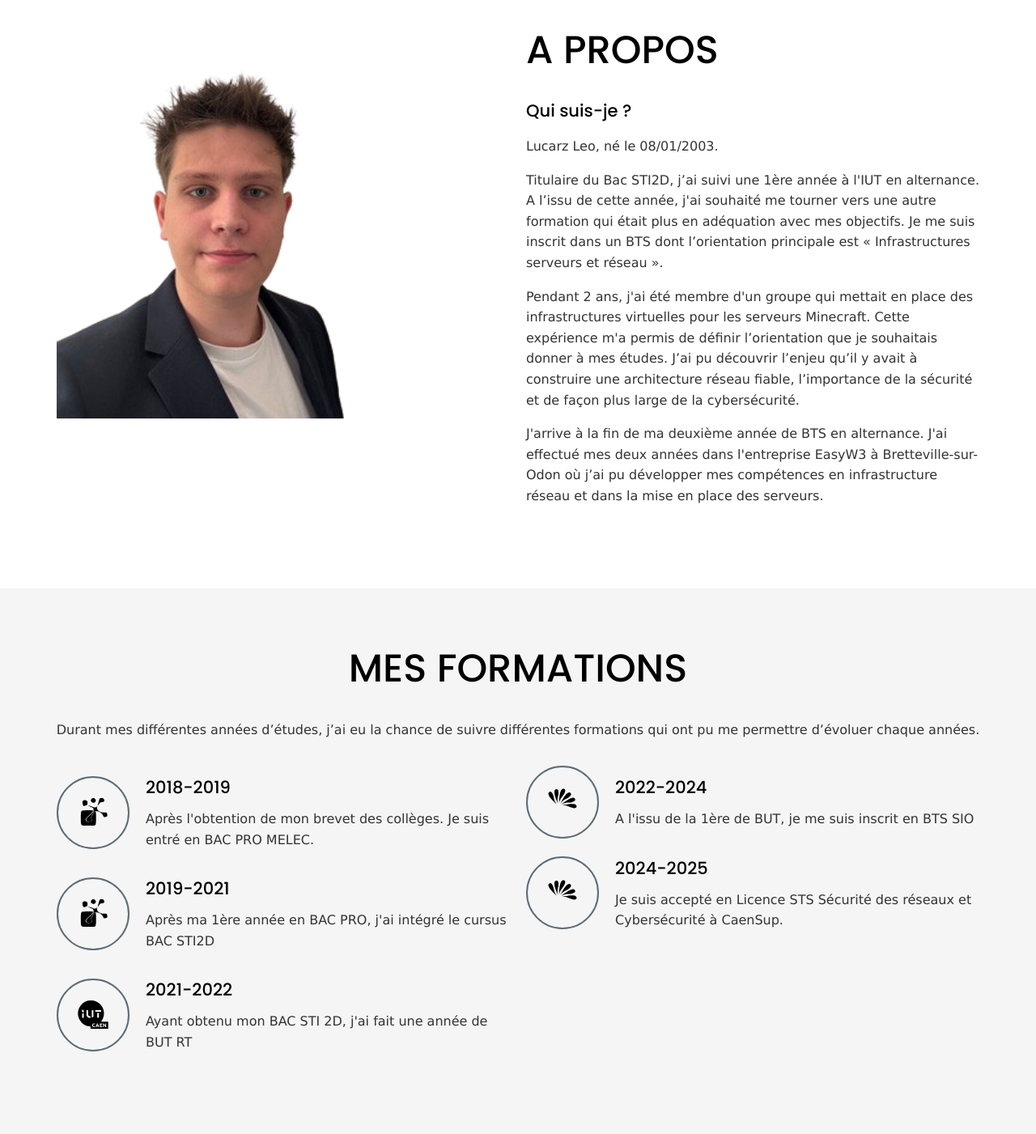
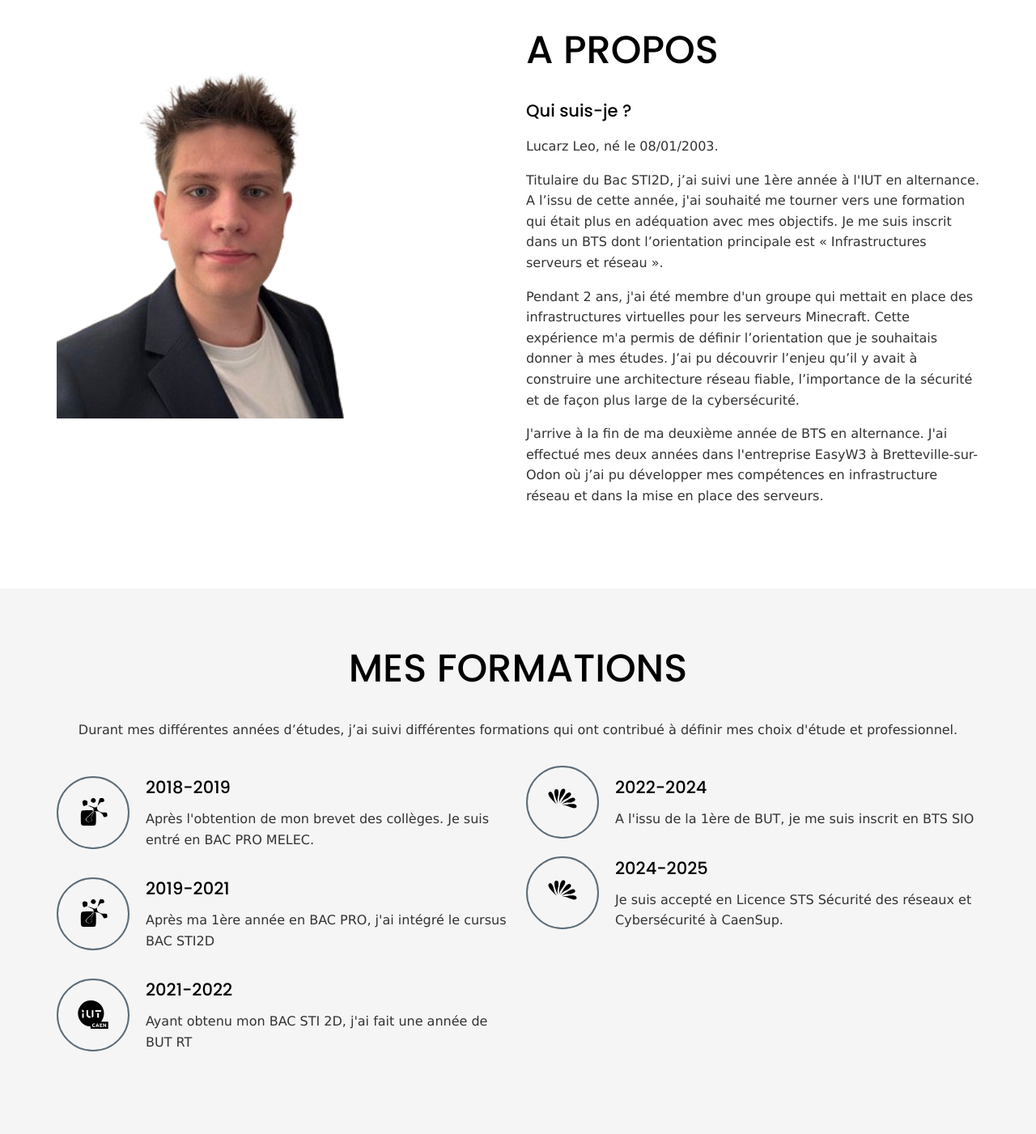
Before and after one commit to llucarz/portfolio, a PHP site: page / in a window 1280 px wide. Shown: the part 609-2010 px from the top of the page at 81% size. Run offline with PHP 8.4, Linux system fonts and the light colour scheme; some libraries are stand-ins or nearby versions.

Commit message:
Correction
Correction faute

```diff
--- a/js/script.js
+++ b/js/script.js
@@ -185,6 +185,7 @@
 
 tabsFilters()
 
+
 function showProjectDetails() {
     const links = document.querySelectorAll('.card__link');
     const modals = document.querySelectorAll('.modal');
--- a/php/3-about.php
+++ b/php/3-about.php
@@ -8,7 +8,7 @@
               <h2 class="section-title">A propos</h2>
               <h3>Qui suis-je ?</h3>
               <p>Lucarz Leo, né le 08/01/2003.</p>
-              <p>Titulaire du Bac STI2D, j’ai suivi une 1ère année à l'IUT en alternance. A l’issu de cette année, j'ai souhaité me tourner vers une autre formation qui était plus en adéquation avec mes objectifs. Je me suis inscrit dans un BTS dont l’orientation principale est « Infrastructures serveurs et réseau ».</p>
+              <p>Titulaire du Bac STI2D, j’ai suivi une 1ère année à l'IUT en alternance. A l’issu de cette année, j'ai souhaité me tourner vers une formation qui était plus en adéquation avec mes objectifs. Je me suis inscrit dans un BTS dont l’orientation principale est « Infrastructures serveurs et réseau ».</p>
               <p>Pendant 2 ans, j'ai été membre d'un groupe qui mettait en place des infrastructures virtuelles pour les serveurs Minecraft. Cette expérience m'a permis de définir l’orientation que je souhaitais donner à mes études. J’ai pu découvrir l’enjeu qu’il y avait à construire une architecture réseau fiable, l’importance de la sécurité et de façon plus large de la cybersécurité.</p>
               <p>J'arrive à la fin de ma deuxième année de BTS en alternance. J'ai effectué mes deux années dans l'entreprise EasyW3 à Bretteville-sur-Odon où j’ai pu développer mes compétences en infrastructure réseau et dans la mise en place des serveurs.</p>
             </div>
--- a/php/4-formation.php
+++ b/php/4-formation.php
@@ -2,7 +2,7 @@
     <div class="container">
       <div class="section-header">
         <h2 class="section-title">Mes formations</h2>
-        <p>Durant mes différentes années d’études, j’ai eu la chance de suivre différentes formations qui ont pu me permettre d’évoluer chaque années.</p>
+        <p>Durant mes différentes années d’études, j’ai suivi différentes formations qui ont contribué à définir mes choix d'étude et professionnel.</p>
       </div>
       <div class="grid">
         <div class="grid__item">
--- a/php/6-formation.php
+++ b/php/6-formation.php
@@ -51,7 +51,7 @@
                     </p>
                     <p>Entreprise d'électricité créée par Philippe ROMANN en 1997. Nous vous proposons de l'installation électrique en rénovation, neuf, remise en sécurité, mise en conformité, système d'alarme, système caméra vidéo surveillance, chauffage électrique, éclairage extérieur. Travaillons sur tout le calvados et sa périphérie caennaise. Mr ROMANN Philippe est reconnu maître artisan. Entreprise labellisé Qualifelec. Garantie décennale. Artisan à l'écoute de ses clients qui sait vous conseiller.</p>
                     <h5 class="h3">Informations</h5>
-                    <p>Dans le cadre de mon année en BAC PRO MELEC, j'ai du effectuer deux stages d'une durée de 1 mois. J'ai pu mettre en oeuvre mes connaissances en électricité durant différente rénovation que j'ai pu effectuer avec Mr ROMANN.</p>
+                    <p>Dans le cadre de mon année en BAC PRO MELEC, j'ai effecté deux stages d'une durée d'un mois. J'ai pu mettre en oeuvre mes connaissances en électricité avec Mr ROMANN sur des chantiers de rénovation.</p>
                   </div>
                 </div>
               </div>
@@ -93,17 +93,17 @@
                     </p>
                     <p>Coopérative laitière normande née en 1905, Les Maîtres Laitiers du Cotentin sont devenus leader français du secteur. Ancrés dans leur terroir et soucieux de qualité, ils proposent des produits laitiers savoureux sous différentes marques. Engagés dans l'innovation et le développement durable, ils misent sur l'avenir tout en respectant la tradition.</p>
                     <h5 class="h3">Informations</h5>
-                    <p>Pendant mon année d'alternance, j'ai pu développer diverses compétences dans le domaine de l'informatique, notamment :</p>
+                    <p>Pendant mon année d'alternance, j'ai pu développer diverses compétences dans le domaine de l'informatique et notamment :</p>
                     <h4>Gérer le patrimoine informatique :</h4>
-                    <p>J’ai pu contribué à recenser et identifier les logiciels utilisés ainsi que les écrans, les souris, clavier grâce à notre outil de ticketing qui permet d’avoir un vu sur notre nombre total de licence ou de matériel. J’ai pu aussi faire ce travail sur les ordinateurs des salariés grâce au logiciel KACE. Celui-ci nous permettait de faire du déploiement de poste ainsi que de la mise à jour de pilote, déploiement de logiciel ou autre. Ce logiciel permet également de faire un inventaire complet des poste informatiques de la société. J’ai été impliqué aussi dans la gestion des comptes et des autorisation des utilisateurs dans l’Active Directory. J’ai également pu gérer la partie vérification des sauvegardes. J’avais pour tâche de me connecter sur l’AS400 pour pouvoir déclencher les nouvelles disquettes sur lesquels les sauvegardes doivent-être mis en place.</p>
+                    <p>J’ai pu contribuer au recensement des logiciels, des licences et du matériel dans notre logiciel de gestion de parc. J’ai pu faire ce travail grâce au logiciel KACE. Celui-ci nous permettait de faire du déploiement de poste, de la mise à jour de pilote, du déploiement de logiciel, etc.... Ce logiciel a permis également de faire un inventaire complet des postes informatiques de la société. J’ai été impliqué aussi dans la gestion des comptes et des autorisations des utilisateurs via l’Active Directory. J’ai également géré la partie vérification des sauvegardes sur l’AS400.</p>
                     <h4>Répondre aux incidents et aux demandes d’assistance et d’évolution :</h4>
-                    <p>Dans cette expérience j’étais principalement sur un poste de technicien informatique. J’ai traité les demandes d’assistance des utilisateurs, en leur solutionnant leur problème. Les tickets que je pouvais avoir aller du simple ajout d’imprimante à des problèmes de droit, des dysfonctionnement sur le poste ou encore des dysfonctionnement réseau. J’ai pu aussi intervenir sur de la téléphonie IP ou analogique, en mettant en place de nouveau téléphone ou en remplacement des téléphone existant.</p>
+                    <p>J'occupais principalement un poste de technicien informatique. Je traitais les demandes d’assistance des utilisateurs. Les tickets que je pouvais traiter aller du simple ajout d’imprimante à des problèmes de droit, des dysfonctionnements sur le poste ou encore des problèmes réseau. Je suis aussi intervenu sur la téléphonie IP et analogique en mettant en place les nouveaux téléphones ou en remplacement des téléphones existants.</p>
                     <h4>Travailler en mode projet :</h4>
-                    <p>J’ai pu travaillé en mode projet pendant cette année d’alternance, j’ai contribué à analyser les objectifs et à planifier les taches à faire en priorité. J’ai pu travailler en mode projet pendant la migration du logiciel de ticketing, nous avons décidé de travailler dans ce mode la car, un changement de logiciel métier est assez compliqué à mettre en oeuvre. Il faut que chaque partie soit faite dans les temps pour que la migration pour les utilisateurs finaux soit la plus fluide possible.</p>
+                    <p>J’ai travaillé en mode projet pendant cette année d’alternance. J’ai contribué à analyser les objectifs et à planifier les taches prioritaires. J’ai travaillé sur la migration du logiciel de ticketing en mode projet pour accompagner le changement. Un changement de logiciel métier est compliqué à mettre en oeuvre. Il faut que chaque partie soit faite dans les temps pour que la migration pour les utilisateurs finals soit la plus transparente possible.</p>
                     <h4>Mettre à disposition des utilisateurs un service informatique :</h4>
-                    <p>Étant de la hotline à ce moment là, j’ai pu mettre à disposition des utilisateurs un service informatique. En effet, les utilisateurs pouvais m’appeler directement ou ouvrir un ticket grâce au nouveau logiciel que j’ai pu aider à mettre en place. J’ai également participé au déploiement d’un outil de gestion des téléphone mobile. En effet j’ai pu aider à mettre en place une politique complète pour des tablettes Android grâce au MDM de VMWare. Ce même logiciel nous servait à manager les téléphones professionnels de la société. J’ai pu accompagner les utilisateurs dans l’utilisations de ces services en leur fournissant une assistance technique et en répondant à leurs questions.</p>
+                    <p>Faisant partie de la hotline j’ai utilisé le nouveau logiciel de ticketing. Les utilisateurs pouvaient m’appeler directement ou ouvrir un ticket. J’ai également participé au déploiement d’un outil de gestion des téléphones mobiles et des tablettes Android à l'aide du MDM et de VMWare. Ce même logiciel nous servait à manager les téléphones professionnels de la société. J’ai pu accompagner les utilisateurs dans l’utilisation de ces services en leur fournissant une assistance technique et en répondant à leurs questions.</p>
                     <h4>Organiser son développement professionnel :</h4>
-                    <p>J’ai pu mettre en place un environnement d’apprentissage personnel en m’auto formant sur certaine chose comme l’utilisation de quelque langage de programmation. J’ai pu faire cela en suivant des formations en ligne, mais surtout en participant à la mise en place de serveur Minecraft. J’ai pu cluster de haute disponibilité grâce à Kubernetes.</p>
+                    <p>J’ai pu mettre en place un environnement d’apprentissage personnel en me formant sur certains points comme l’utilisation d'un langage de programmation. J’ai pu faire cela en suivant des formations en ligne. J’ai aidé à la mise en place de cluster à haute disponibilité grâce à Kubernetes.</p>
                     <h4>Développer la présence en ligne de l’organisation :</h4>
                     <p>Mon domaine d’activité principal étant un l’informatique, ce n’est pas un domaine de compétence que j’ai pu approcher. </p>
                   </div>
@@ -147,17 +147,17 @@
                     </p>
                     <p>Easy W3 est une société de services informatiques implantée à Caen, dans le Calvados, et spécialisée dans les domaines de l'ingénierie interactive. Nous avons développé des compétences dans de nombreux domaines tels que l'infographie, le design ou le commerce électronique, avec comme spécialisation la création de sites internet, services informatiques, installation, dépannge, réseau et téléphonie.</p>
                     <h5 class="h3">Informations</h5>
-                    <p>Pendant mon année d'alternance, j'ai pu développer diverses compétences dans le domaine de l'informatique, notamment :</p>
+                    <p>Pendant mes 2 années d'alternance, j'ai acquis diverses compétences dans le domaine de l'informatique et notamment :</p>
                     <h4>Gérer le patrimoine informatique :</h4>
-                    <p>Pendant mon alternance, j'ai acquis de l'expérience dans la gestion du patrimoine informatique en travaillant sur une multitude de tâches. Cela inclut la configuration de routeurs pour divers types de connexions telles que 4G, fibre optique et ADSL, ainsi que l'installation de pare-feu pour sécuriser les réseaux. J'ai également été impliqué dans la création de comptes Active Directory, la configuration de la téléphonie IP via des plateformes telles que Sewan et Wazo, ainsi que la mise en place de comptes VPN.</p>
+                    <p>J'ai acquis de l'expérience en travaillant sur une multitude de tâches. Cela inclut la configuration de routeurs pour divers types de connexions telles que 4G, fibre optique et ADSL ou l'installation de pare-feu pour sécuriser les réseaux. J'ai également été impliqué dans la gestion des comptes Active Directory, la configuration de la téléphonie IP via des plateformes telles que Sewan et Wazo, ainsi que la mise en place de VPN.</p>
                     <h4>Répondre aux incidents et aux demandes d’assistance et d’évolution :</h4>
-                    <p>Dans le cadre de mon alternance, j'ai été activement impliqué dans la gestion des incidents et des demandes d'assistance des utilisateurs. Cela inclut le dépannage des utilisateurs sur différents problèmes, qu'il s'agisse de pannes matérielles, de problèmes de connectivité réseau ou de difficultés logicielles. J'ai également été chargé de la création et de la configuration de comptes Office 365, ainsi que de l'utilisation de CodeTwo pour mettre en place des signatures mail personnalisées.</p>
+                    <p>J'ai été activement impliqué dans la gestion des incidents et des demandes d'assistance des utilisateurs. Cela inclut le dépannage des utilisateurs sur des problèmes matérielles, de problèmes de connectivité réseau ou de difficultés logicielles. J'ai également été chargé de la création et de la configuration de comptes Office 365 ainsi que de l'utilisation de CodeTwo pour mettre en place des signatures mail personnalisées.</p>
                     <h4>Travailler en mode projet :</h4>
-                    <p>Pendant mon alternance, j'ai été impliqué dans plusieurs projets informatiques, ce qui m'a permis de développer des compétences importantes pour travailler en mode projet. J'ai été responsable de la mise en place de procédures pour la solution de gestion du parc téléphonique que j'ai pu mettre en place de A à Z. J'ai aussi pu travailler en mode projet plusieurs fois, en préparant la reprise des infrastructures réseau des nouvelles sociétés.</p>
+                    <p>J'ai été impliqué dans plusieurs projets informatiques, ce qui m'a permis de développer des compétences importantes pour travailler en mode projet. J'ai été responsable de la mise en place de procédures pour la solution de gestion du parc téléphonique que j'ai pu mettre en place de A à Z. J'ai aussi pu travailler en mode projet plusieurs fois, en préparant la reprise des infrastructures réseau des nouvelles sociétés.</p>
                     <h4>Mettre à disposition des utilisateurs un service informatique :</h4>
-                    <p>Au cours de mon alternance, j'ai joué un rôle essentiel dans la mise à disposition de services informatiques aux utilisateurs. Cela inclut la création de comptes Active Directory et Office 365, ainsi que la configuration de la téléphonie IP pour garantir une communication au sein des organisations. J'ai également été chargé de l'installation de pare-feu pour renforcer la sécurité des réseaux, ainsi que de la configuration de routeurs pour assurer une connectivité stable et fiable. J'ai été impliqué dans la mise en place de comptes VPN pour permettre un accès sécurisé aux ressources réseau à distance.</p>
+                    <p>J'ai joué le rôle de service informatique aux utilisateurs des clients. Cela inclut la création des comptes Active Directory et Office 365 ou encore la configuration de la téléphonie IP pour garantir une communication au sein des organisations. J'ai également été chargé de l'installation de pare-feu pour renforcer la sécurité des réseaux, ainsi que de la configuration de routeurs pour assurer une connectivité stable et fiable. J'ai mis en place des VPN pour permettre un accès sécurisé aux ressources réseau à distance.</p>
                     <h4>Organiser son développement professionnel :</h4>
-                    <p>J'ai pu organiser mon développement professionnel en obtenant différentes certifications, ce qui m'a permis d'augmenter mes compétences sur mon CV. J'ai également renforcé ma présence en ligne grâce à LinkedIn et en mettant en place une veille informatique qui m'informe culturellement dans mon domaine.</p>
+                    <p>Pendant cette période j'ai pu passer plusieurs certifications. J'ai également renforcé ma présence en ligne grâce à LinkedIn et en mettant en place une veille informatique sur les infrastructures réseaux et la cyber sécurité.</p>
                     <h4>Développer la présence en ligne de l’organisation :</h4>
                     <p>Je n'ai pas pu participer à développer la présence en ligne de l'entreprise. J'ai pu en discuter avec les différents membres de l'équipe, mais l'entreprise obtient de nouveaux clients grâce au bouche-à-oreille. Ils ont un site internet qui sert juste de vitrine, la principale communication étant la satisfaction client.</p>
                   </div>
@@ -203,7 +203,7 @@
                     </p>
                     <p>Wazo est une plate-forme de téléphonie IP open source et modulaire qui offre des fonctionnalités avancées de communication unifiée. Elle permet de gérer les appels téléphoniques, la messagerie vocale, les conférences, ainsi que l'intégration avec d'autres outils et applications. Avec sa flexibilité et sa capacité d'extension, Wazo offre une solution robuste pour répondre aux besoins de communication des entreprises de toutes tailles.</p>
                     <h5 class="h3">Informations</h5>
-                    <p>Dans le cadre de mon alternance chez EasyW3, j'ai eu la chance d'avoir pu passer la formation Wazo, et obtenir ma <a href="./pdf/Certif_Wazo.pdf">certification</a>.</p>
+                    <p>Dans le cadre de mon alternance chez EasyW3, j'ai suivi la formation Wazo et obtenu ma <a href="./pdf/Certif_Wazo.pdf">certification</a> administrateur.</p>
                   </div>
                 </div>
               </div>
@@ -242,7 +242,7 @@
                     </p>
                     <p>HIK Vision est un leader mondial dans le domaine des solutions de vidéosurveillance et de sécurité. Leurs produits et services comprennent une gamme étendue de caméras de surveillance, d'enregistreurs vidéo en réseau (NVR), de systèmes de gestion vidéo (VMS) et de technologies de reconnaissance faciale et de lecture de plaques d'immatriculation. Grâce à leur expertise en matière de technologie vidéo, HIK Vision offre des solutions innovantes et fiables pour répondre aux besoins de sécurité de divers secteurs, allant des entreprises aux infrastructures publiques en passant par les installations résidentielles.</p>
                     <h5 class="h3">Informations</h5>
-                    <p>Dans le cadre de mon alternance chez EasyW3, j'ai eu la chance d'avoir pu passer la formation HIK Vision, et obtenir ma <a href="./pdf/Certif_Hik.pdf">certification</a>.</p>
+                    <p>Dans le cadre de mon alternance chez EasyW3, j'ai suivi la formation HIK Visio et obtenu ma <a href="./pdf/Certif_Hik.pdf">certification</a>.</p>
                   </div>
                 </div>
               </div>
@@ -250,7 +250,7 @@
           </div>
         </div>
 
-        <!-- FIN - Wazo -->
+        <!-- FIN - HIK -->
 
   </div>
 </section>
```
